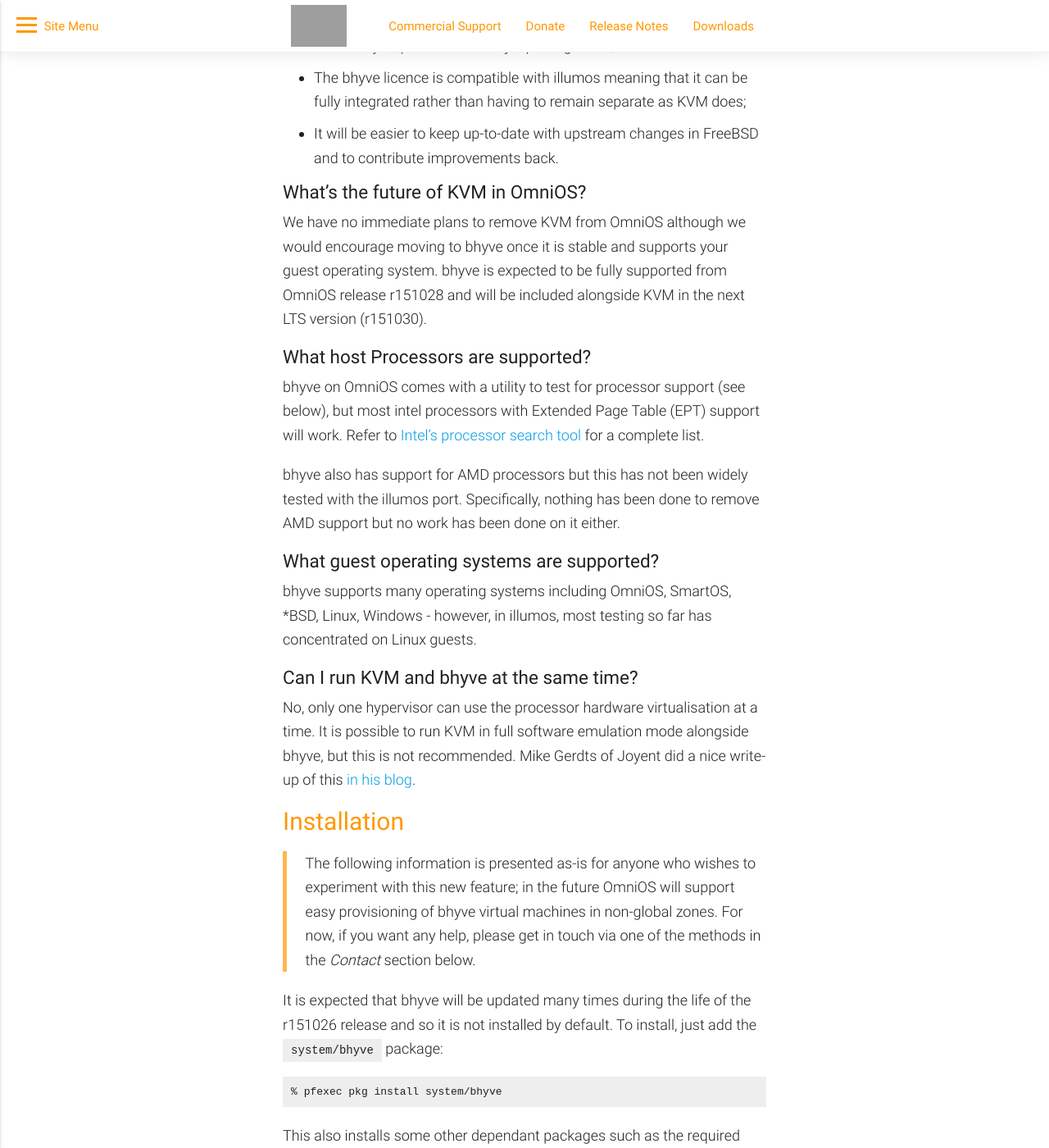
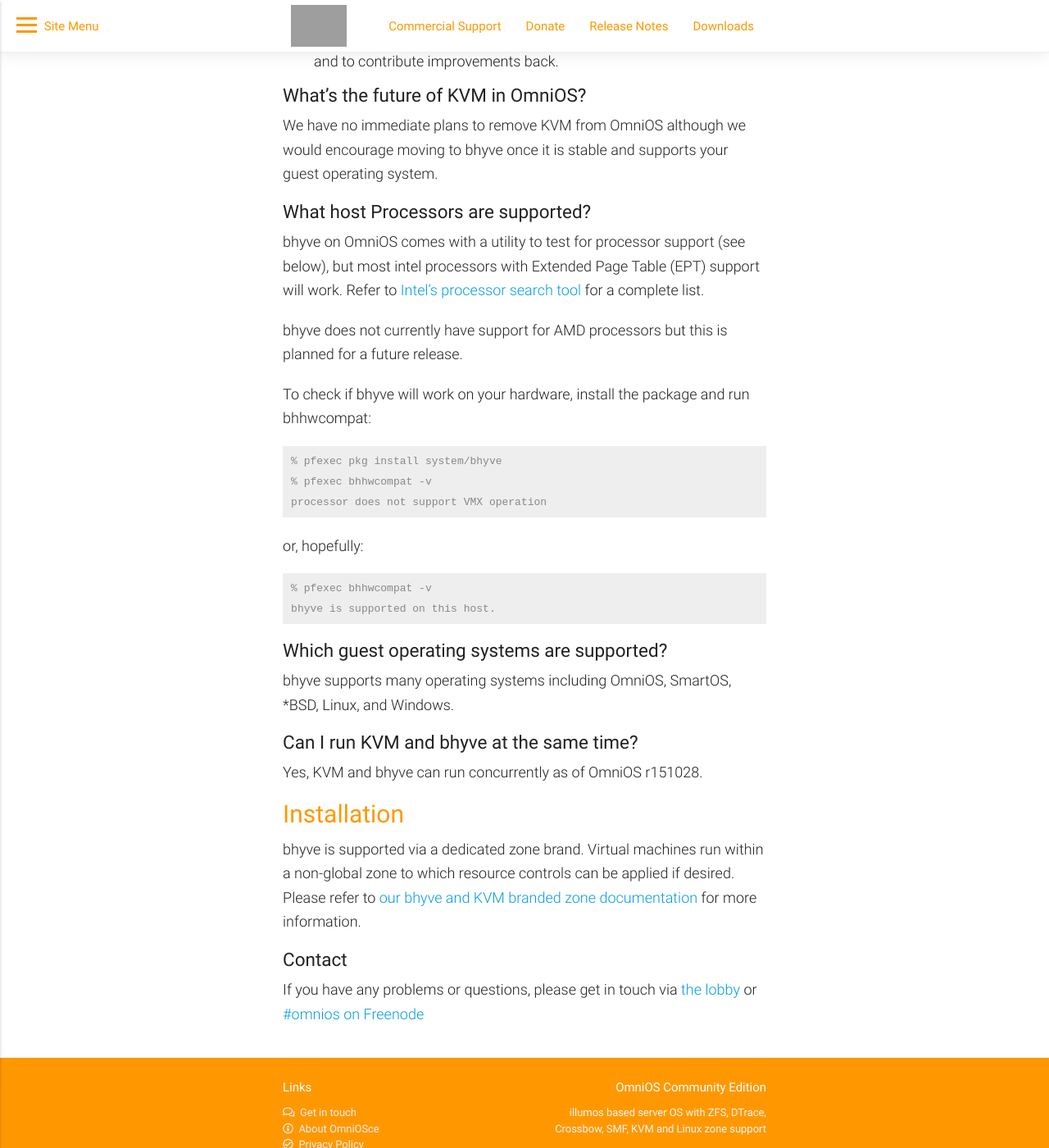
Before and after one commit to omniosorg/omniosorg.github.io, a Jekyll site: the page built from _docs/info/bhyve.md, in a window 1280 px wide and 1400 px high, scrolled down 1250 px. Shown: the whole window at 82% size. Built offline with Jekyll 4.4.1, drawn with Linux system fonts in a browser that asks for light colours; some of the changed text lies outside the part shown; grey boxes are pictures that could not be loaded.

Commit message:
Rework bhyve info page for r151028

````diff
--- a/_docs/info/bhyve.md
+++ b/_docs/info/bhyve.md
@@ -25,17 +25,13 @@
 [presented at bhyvecon 2018](https://www.youtube.com/watch?v=90ihmO281GE)
 
 With many thanks to all of the above, bhyve has been integrated into OmniOS
-and is available **for beta testing** from release v11 r151026 (and in the
-bloody release right now).
+and is available from release v11 r151028.
 
 ## FAQ
 
 ### What is the status of bhyve in OmniOS
 
-bhyve is available for *beta testing* at present and not recommended for
-production use. It is expected to be considered stable and officially
-supported from release r151028 and will be included alongside KVM in the
-next LTS version (r151030).
+bhyve is supported from release r151028.
 
 ### Why bhyve?
 
@@ -61,9 +57,7 @@
 
 We have no immediate plans to remove KVM from OmniOS although we would
 encourage moving to bhyve once it is stable and supports your guest
-operating system. bhyve is expected to be fully supported from OmniOS
-release r151028 and will be included alongside KVM in the next LTS version
-(r151030).
+operating system.
 
 ### What host Processors are supported?
 
@@ -71,174 +65,43 @@
 but most intel processors with Extended Page Table (EPT) support will work.
 Refer to [Intel's processor search tool](https://ark.intel.com/Search/FeatureFilter?productType=processors&ExtendedPageTables=true) for a complete list.
 
-bhyve also has support for AMD processors but this has not been widely tested
-with the illumos port. Specifically, nothing has been done to remove AMD
-support but no work has been done on it either.
+bhyve does not currently have support for AMD processors but this is planned
+for a future release.
 
-### What guest operating systems are supported?
+To check if bhyve will work on your hardware, install the package and
+run bhhwcompat:
 
-bhyve supports many operating systems including OmniOS, SmartOS, \*BSD, Linux,
-Windows - however, in illumos, most testing so far has concentrated on Linux
-guests.
-
-### Can I run KVM and bhyve at the same time?
-
-No, only one hypervisor can use the processor hardware virtualisation
-at a time. It is possible to run KVM in full software emulation mode
-alongside bhyve, but this is not recommended.
-Mike Gerdts of Joyent did a nice write-up of this
-[in his blog](https://mgerdts.github.io/2018/03/20/bhyve-kvm-mutual-exclusion.html).
-
-## Installation
-
-> The following information is presented as-is for anyone who wishes to
-> experiment with this new feature; in the future OmniOS will support easy
-> provisioning of bhyve virtual machines in non-global zones.
-> For now, if you want any help, please get in touch via one of the methods
-> in the _Contact_ section below.
-
-It is expected that bhyve will be updated many times during the life of
-the r151026 release and so it is not installed by default. To install, just
-add the `system/bhyve` package:
-
-```
+```terminal
 % pfexec pkg install system/bhyve
-```
-
-This also installs some other dependant packages such as the required firmware
-and ACPI compiler.
-
-To check if bhyve will work on your hardware, run bhhwcompat:
-
-```
 % pfexec bhhwcompat -v
 processor does not support VMX operation
 ```
 
 or, hopefully:
-```
+```terminal
 % pfexec bhhwcompat -v
 bhyve is supported on this host.
 ```
 
-## Starting a VM
+### Which guest operating systems are supported?
 
-What follows is a basic overview on how to start a VM in the global zone
-for testing.
+bhyve supports many operating systems including OmniOS, SmartOS, \*BSD, Linux,
+and Windows.
 
-### Create a virtual NIC (VNIC)
+### Can I run KVM and bhyve at the same time?
 
-Create a virtual network interface on top of the selected link. Here, the
-new VNIC is named `bhyve0` and it is based on the physical interface `igb0`:
+Yes, KVM and bhyve can run concurrently as of OmniOS r151028.
 
-```
-# dladm create-vnic -l igb0 bhyve0
-# dladm show-vnic
-LINK         OVER         SPEED  MACADDRESS        MACADDRTYPE         VID
-bhyve0       igb0         100    2:8:20:38:a5:d6   random              0
-```
+## Installation
 
-### Create a ZFS volume for the virtual hard drive
-
-Prepare a volume for the VM:
-
-```terminal
-# zfs create -V 30G rpool/hdd/bhyve0
-```
-
-### Grab an ISO:
-
-```terminal
-# mkdir -p /export/iso
-# cd /export/iso
-# wget ftp://ftp.freebsd.org/pub/FreeBSD/releases/amd64/amd64/ISO-IMAGES/11.1/FreeBSD-11.1-RELEASE-amd64-disc1.iso
-```
-
-### Start the Virtual Machine
-
-```terminal
-% pfexec bhyve \
-        -H \
-        -B "1,product=OmniOS HVM" \
-        -s 0,amd_hostbridge \
-        -s 1,lpc \
-        -l bootrom,/usr/share/bhyve/firmware/BHYVE.fd \
-        -l com1,stdio \
-        -c 4 \
-        -m 1G \
-        -s 2:0,ahci-cd,/export/iso/FreeBSD-11.1-RELEASE-amd64-disc1.iso \
-        -s 3:0,virtio-blk,/dev/zvol/rdsk/rpool/hdd/bhyve0 \
-        -s 5:0,virtio-net-viona,bhyve0 \
-	-s 30,fbuf,vga=off,tcp=0.0.0.0:5900,wait,w=1024,h=768 \
-	-s 31,xhci,tablet \
-        testvm
-```
-
-You should be able to connect to the host machine via VNC to continue the
-boot and finish installation. If you wish to skip VNC support, just remove
-the _fbuf_ and _xhci_ lines. To connect to the serial terminal, use
-`nc -U /tmp/test.cons`.
-
-### Stop the Virtual Machine
-
-```terminal
-% pfexec bhyvectl --vm=testvm --destroy
-```
-
-### More Options
-
-```terminal
-% pfexec bhyve
-        -H
-        -B "1,product=OmniOS HVM"
-
-        # amd_hostbridge is needed for at least Free/OpenBSD
-        # Options are none, hostbridge or amd_hostbridge
-        # NB: For 'hostbridge' vendor and device are set to a NetApp id
-        -s 0,amd_hostbridge
-
-        # LPC PCI-ISA bridge providing connectivity to com1, com2, and bootrom
-        -s 1,lpc
-
-        -l bootrom,/usr/share/bhyve/firmware/BHYVE_CSM.fd
-
-        # SmartOS does not support the 'wait' attribute.
-        # They attach com1 to the zone console when inside a zone allowing zlogin -C to the guest.
-	# You can connect to a socket console using `nc -U /tmp/test.cons`
-        -l com1,socket,/tmp/test.cons,wait
-        # -l com1,stdio
-
-        -c 4    # CPUs
-        -m 1G   # RAM
-
-        -s 2:0,ahci-cd,/build/iso/smartos-latest.iso
-
-        # boot disk is always 3:0
-        -s 3:0,virtio-blk,/dev/zvol/rdsk/rpool/hdd-bhyve
-
-        # Other disks 4:n - limits to 8 disks but could put others on 6:x etc.
-        -s 4:0,virtio-blk,/dev/zvol/rdsk/rpool/hdd-bhyve1
-        -s 4:1,virtio-blk,/dev/zvol/rdsk/rpool/hdd-bhyve2
-
-        # Can also do the following for multiple disks on the same controller but only for ahci
-        #-s 4:0,ahci,hd:/dev/zvol/rdsk/rpool/hdd-bhyve1,hd:/dev/zvol/rdsk/rpool/hdd-bhyve2
-
-        # 'primary' net on :0, others :1+
-        -s 5:0,virtio-net-viona,bhyve0
-        -s 5:1,virtio-net-viona,bhyve1
-
-        # VM name
-        test
-
- Also, with UEFI bootrom:
-
-        -s 30,fbuf,vga=off,tcp=10.0.0.1:5900,wait,w=1024,h=768
-        -s 31,xhci,tablet
-```
+bhyve is supported via a dedicated zone brand. Virtual machines run within
+a non-global zone to which resource controls can be applied if desired.
+Please refer to
+[our bhyve and KVM branded zone documentation](/info/bhyve_kvm_brand.html)
+for more information.
 
 ### Contact
 
-bhyve in OmniOS is an experimental feature. If you have any problems or
-questions, please get in touch via
+If you have any problems or questions, please get in touch via
 [the lobby](https://gitter.im/omniosorg/Lobby) or
 [#omnios on Freenode](http://webchat.freenode.net?randomnick=1&channels=%23omnios&uio=d4)
````
